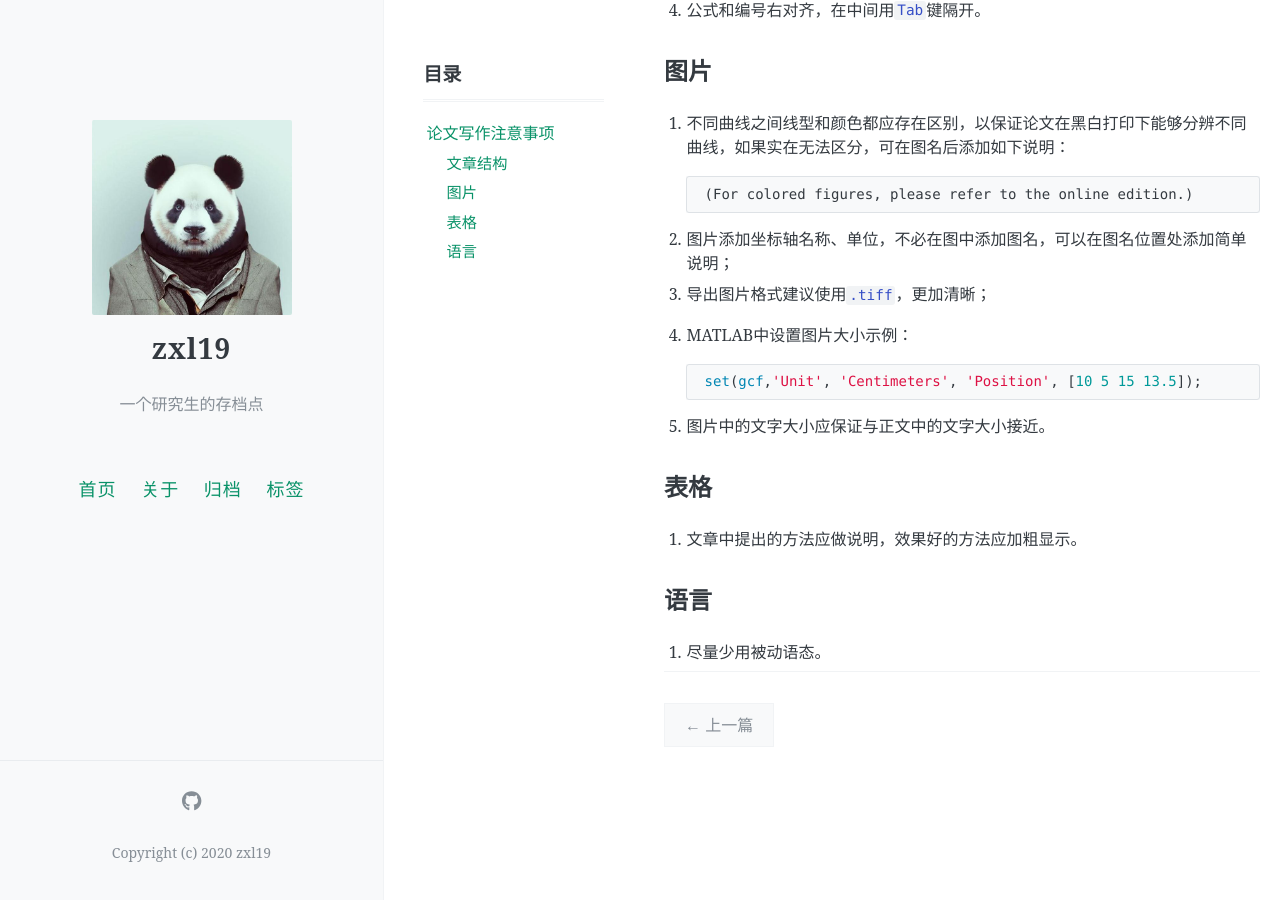
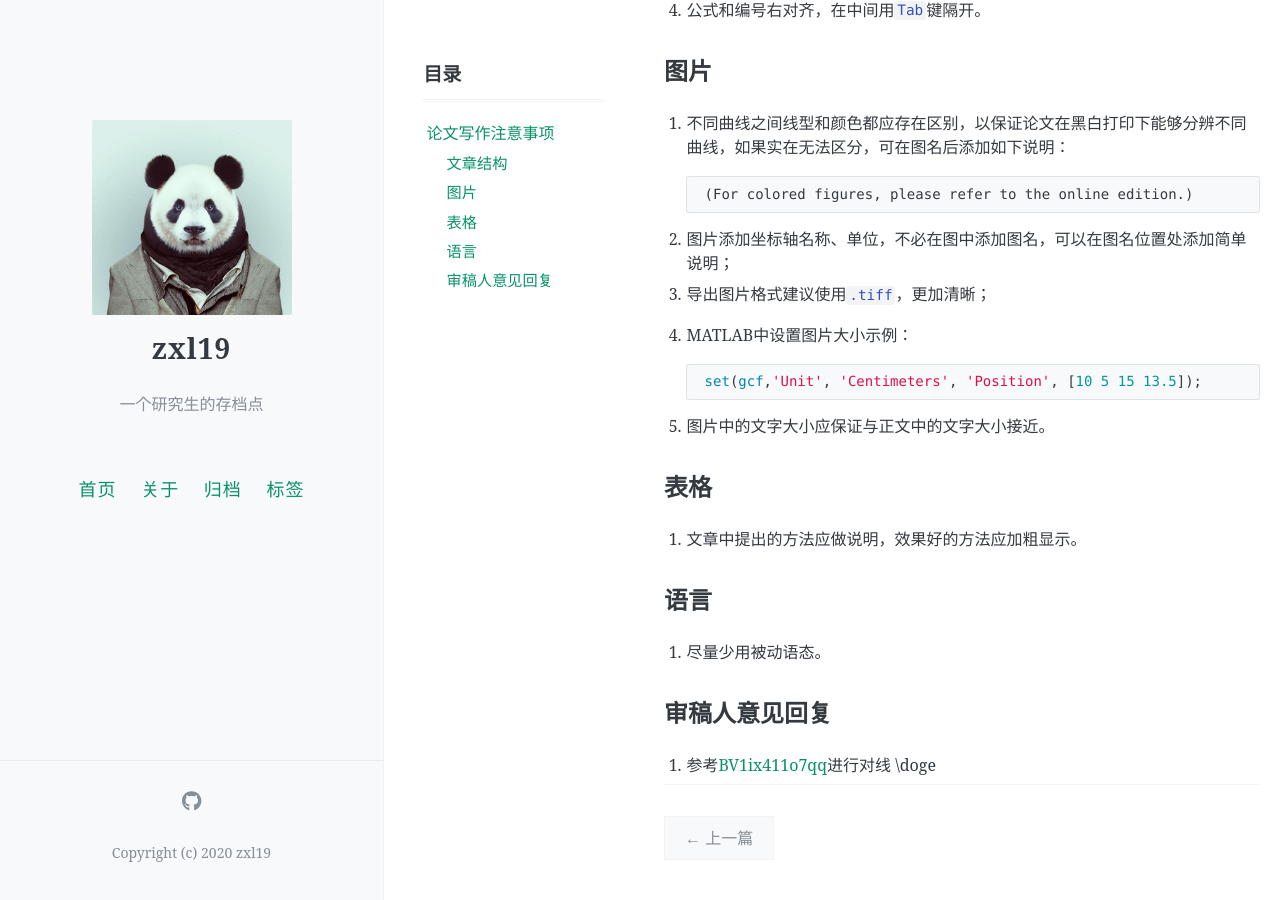
Before and after one commit to zxl19/zxl19.github.io, a Jekyll site: the page built from _posts/2020-10-16-paper-writing.md, in a window 1280 px wide and 900 px high, scrolled down 693 px. Built offline with Jekyll 4.4.1, drawn with Linux system fonts in a browser that asks for light colours; comment, search, counter and statistics services are not loaded.

Commit message:
Update 2020-10-16-paper-writing.md

```diff
--- a/_posts/2020-10-16-paper-writing.md
+++ b/_posts/2020-10-16-paper-writing.md
@@ -61,3 +61,7 @@ pinned: false
 ## 语言
 
 1. 尽量少用被动语态。
+
+## 审稿人意见回复
+
+1. 参考[BV1ix411o7qq](https://www.bilibili.com/video/BV1ix411o7qq)进行对线 \doge
```
